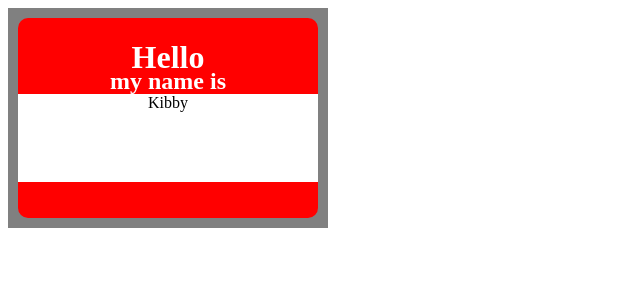
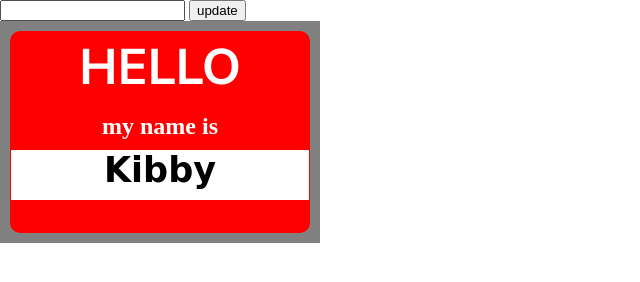
Before and after one commit to VioletKatrinStewart/lab-02a-name-tag, a plain HTML site: page index.html in a window 1280 px wide. Shown: the whole page, without its empty margins (0-640 px from the left). Drawn offline with Linux system fonts and the light colour scheme; a web font is replaced by a local one.

Commit message:
added javascript to nametag

```diff
--- /dev/null
+++ b/app.js
@@ -0,0 +1,17 @@
+//get element that holds nametag name
+const newName = document.getElementById('new-name');
+//console.log (newName)
+
+//get the button
+const button = document.getElementById('button');
+//console.log (button)
+
+//get the input
+const inputName = document.getElementById('input-name');
+//console.log (newName);
+
+button.addEventListener('click', () => {
+    //console.log ('button was clicked');
+    const value = inputName.value;
+    newName.textContent = value;
+});
--- a/index.html
+++ b/index.html
@@ -6,16 +6,31 @@
     <meta name="viewport" content="width=device-width, initial-scale=1.0">
     <title>Document</title>
     <link rel="stylesheet" href="styles.css">
+    <link rel="preconnect" href="https://fonts.googleapis.com">
+    <link rel="preconnect" href="https://fonts.gstatic.com" crossorigin>
+    <link rel="preconnect" href="https://fonts.googleapis.com">
+    <link rel="preconnect" href="https://fonts.gstatic.com" crossorigin>
+    <link href="https://fonts.googleapis.com/css2?family=Nunito+Sans:wght@700&display=swap" rel="stylesheet">
+    <link href="https://fonts.googleapis.com/css2?family=Allison&display=swap" rel="stylesheet">
 </head>
 <body>
+    <section class="input">
+        <input id="input-name">
+        <button id="button"> update </button>
+    </input>
+    </section>
     <div class="paper">
 <div class="tag">
-    <h1> Hello</h1>
+    <h1> HELLO</h1>
     <h2> my name is</h2>
-    <p>Kibby </p>
+    <div class="kibby" id="new-name">
+    Kibby
+    </div>
     <footer></footer>
 </div>
     </div>
 
+    <script src="app.js" type="module"> </script>
+
 </body>
 </html>
--- a/styles.css
+++ b/styles.css
@@ -4,19 +4,37 @@
     padding: 10px;
     width: 300px;
 }
+* {
+    margin:0%
 
+}
 
 .tag {
     background-color: red;
     height: 200px;
     border-radius: 10px;
     display: grid;
-    grid-template-rows: 15% 15% 60% 10%;
     color: white;
     text-align:center;
+    padding: 1px;
 }
-p {
+.kibby {
     background-color: white;
     color: black;
+    font-family: 'Allison', cursive;
+    font-size: 35px;
+    font-weight: bold;
+    height: 50px;
+}
+
+h1 {
+    font-family: 'Nunito Sans', sans-serif;
+    font-weight: bold;
+    font-size: 50px;
+    padding: 1px;
 
 }
+h2 {
+    padding: 1px;
+    line-height: 50%
+}
```
Also changed, not shown: 1 other file.
